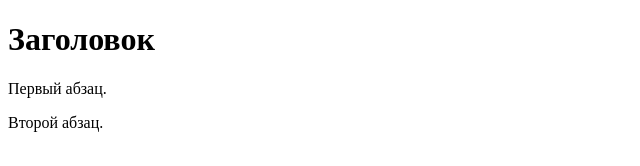
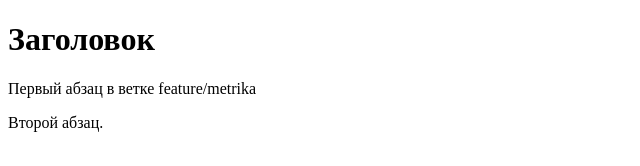
Before and after one commit to DariaZinchenko/demo, a plain HTML site: page index.html in a window 1280 px wide. Shown: the whole page, without its empty margins (0-640 px from the left). Drawn offline with Linux system fonts and the light colour scheme.

Commit message:
update index.html

```diff
--- a/index.html
+++ b/index.html
@@ -7,7 +7,7 @@
  <body>
   <h1>Заголовок</h1>
   <!-- Комментарий -->
-  <p>Первый абзац.</p>
+  <p>Первый абзац в ветке  feature/metrika</p>
   <p>Второй абзац.</p>
  </body>
 </html>
```
